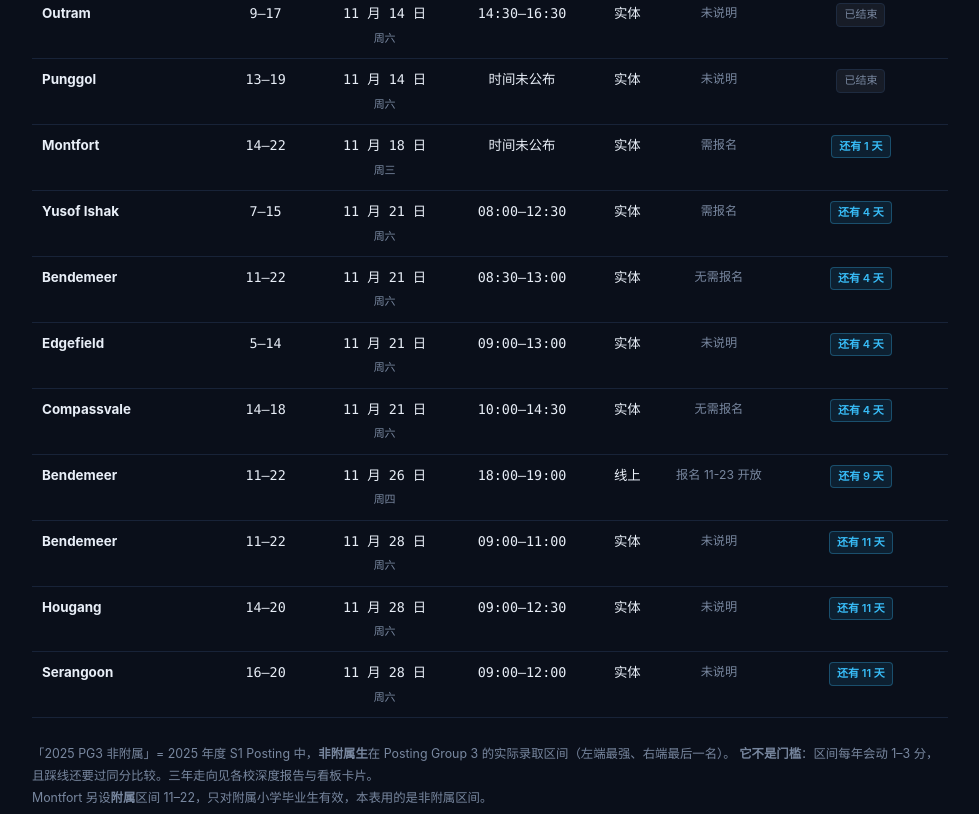
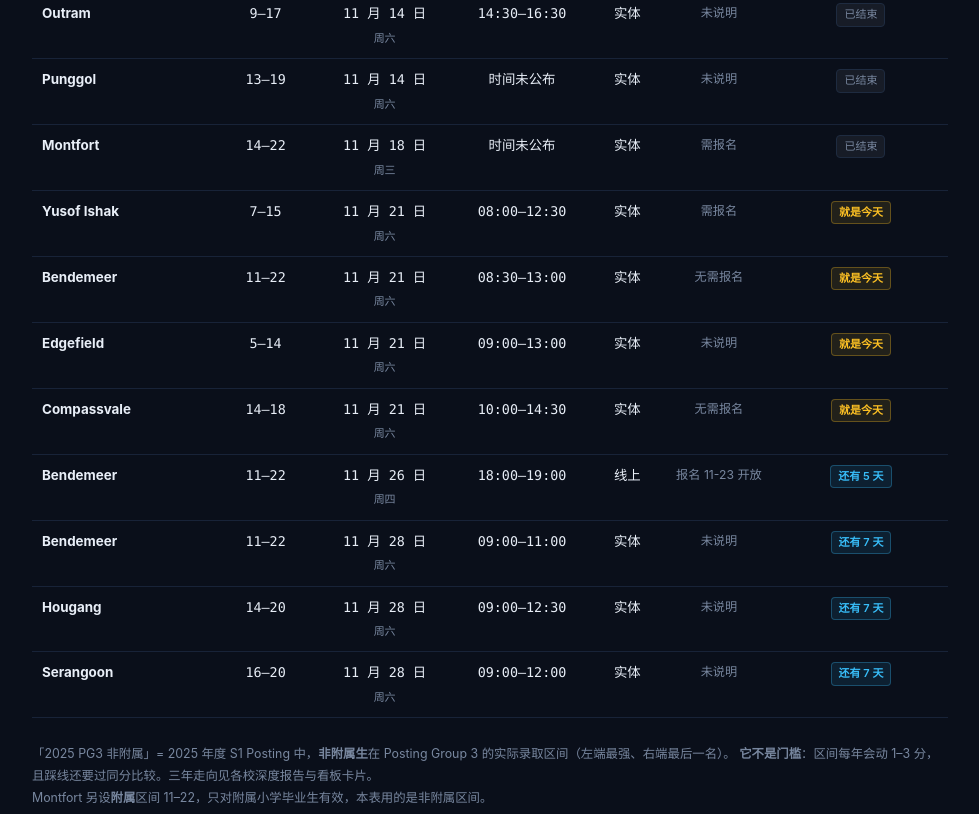
Before and after one commit to kindle0088-sys/psle-schools, a plain HTML site: page docs/openhouse.html in a window 1280 px wide. Shown: the part 1026-1840 px from the top of the page, without its empty margins (150-1129 px from the left). Drawn offline with Linux system fonts and the light colour scheme.

Commit message:
修复开放日验证：深度报告扩容后改为子集断言，并按今日重算状态

```diff
--- a/docs/openhouse.html
+++ b/docs/openhouse.html
@@ -242,7 +242,7 @@ dl.detail dd{margin:3px 0 0;color:var(--tx2)}
   <div class="wrap">
     <a class="backlink" href="index.html">← 返回学校看板</a>
     <div class="eyebrow">PSLE 2026 · 2027 年 1 月入学</div>
-    <h1>13 所深度报告学校的开放日<small>共 14 场活动 · 按 2026-11-17 计算，还剩 9 场没结束</small></h1>
+    <h1>13 所深度报告学校的开放日<small>共 14 场活动 · 按 2026-11-21 计算，还剩 8 场没结束</small></h1>
     <div class="sub">
       这一页只回答三件事：<b>哪天有空</b>、<b>去了能看什么</b>、<b>哪几条信息互相矛盾</b>。
       日期时间来自 MOE 官方汇总，活动内容只有在学校自己讲清楚时才写，没公布的一律标「未公布」——不替学校编节目单。
@@ -250,8 +250,8 @@ dl.detail dd{margin:3px 0 0;color:var(--tx2)}
     <div class="profile">
       <div><div class="k">收录学校</div><div class="v">13 所</div></div>
       <div><div class="k">活动场次</div><div class="v">14 场</div></div>
-      <div><div class="k">还能去</div><div class="v">9 场</div></div>
-      <div><div class="k">已结束</div><div class="v">5 场</div></div>
+      <div><div class="k">还能去</div><div class="v">8 场</div></div>
+      <div><div class="k">已结束</div><div class="v">6 场</div></div>
       <div><div class="k">有活动细节</div><div class="v">6/14</div></div>
     </div>
   </div>
@@ -271,14 +271,14 @@ dl.detail dd{margin:3px 0 0;color:var(--tx2)}
 
 <div class="note" style="margin-top:20px">
 <b>先说三个容易搞错的地方。</b>
-① <b>今天是 2026-11-17</b>，13 所里有 5 场已在 11-14 办完 —— 这一批邻里学校习惯在 PSLE 出分前两周的周六集中办；
+① <b>今天是 2026-11-21</b>，13 所里有 6 场已在 11-14 办完 —— 这一批邻里学校习惯在 PSLE 出分前两周的周六集中办；
 ② <b>开放日不是录取环节</b>，去不去不影响 S1 分配，也不会让 COP 变低；
 ③ <b>「官方未公布活动」不等于没安排</b>，只是没人写出来，这种时候打电话问比到现场碰运气靠谱。
 </div>
 
 <section>
 <h2 id="s1"><span class="n">01</span>一眼看完：14 场按时间排</h2>
-<p class="lead">同一所学校的多场活动分行列出。状态按 2026-11-17 计算 —— 重新构建本页就会跟着变，不是写死的。</p>
+<p class="lead">同一所学校的多场活动分行列出。状态按 2026-11-21 计算 —— 重新构建本页就会跟着变，不是写死的。</p>
 <div style="overflow-x:auto">
 <table>
 <thead><tr>
@@ -340,7 +340,7 @@ dl.detail dd{margin:3px 0 0;color:var(--tx2)}
   <td class="num mid">时间未公布</td>
   <td class="mid">实体</td>
   <td class="mid soft" style="font-size:12.2px">需报名</td>
-  <td class="mid"><span class="st st-upcoming">还有 1 天</span></td>
+  <td class="mid"><span class="st st-past">已结束</span></td>
 </tr>
 <tr>
   <td><b>Yusof Ishak</b></td>
@@ -349,7 +349,7 @@ dl.detail dd{margin:3px 0 0;color:var(--tx2)}
   <td class="num mid">08:00–12:30</td>
   <td class="mid">实体</td>
   <td class="mid soft" style="font-size:12.2px">需报名</td>
-  <td class="mid"><span class="st st-upcoming">还有 4 天</span></td>
+  <td class="mid"><span class="st st-today">就是今天</span></td>
 </tr>
 <tr>
   <td><b>Bendemeer</b></td>
@@ -358,7 +358,7 @@ dl.detail dd{margin:3px 0 0;color:var(--tx2)}
   <td class="num mid">08:30–13:00</td>
   <td class="mid">实体</td>
   <td class="mid soft" style="font-size:12.2px">无需报名</td>
-  <td class="mid"><span class="st st-upcoming">还有 4 天</span></td>
+  <td class="mid"><span class="st st-today">就是今天</span></td>
 </tr>
 <tr>
   <td><b>Edgefield</b></td>
@@ -367,7 +367,7 @@ dl.detail dd{margin:3px 0 0;color:var(--tx2)}
   <td class="num mid">09:00–13:00</td>
   <td class="mid">实体</td>
   <td class="mid soft" style="font-size:12.2px">未说明</td>
-  <td class="mid"><span class="st st-upcoming">还有 4 天</span></td>
+  <td class="mid"><span class="st st-today">就是今天</span></td>
 </tr>
 <tr>
   <td><b>Compassvale</b></td>
@@ -376,7 +376,7 @@ dl.detail dd{margin:3px 0 0;color:var(--tx2)}
   <td class="num mid">10:00–14:30</td>
   <td class="mid">实体</td>
   <td class="mid soft" style="font-size:12.2px">无需报名</td>
-  <td class="mid"><span class="st st-upcoming">还有 4 天</span></td>
+  <td class="mid"><span class="st st-today">就是今天</span></td>
 </tr>
 <tr>
   <td><b>Bendemeer</b></td>
@@ -385,7 +385,7 @@ dl.detail dd{margin:3px 0 0;color:var(--tx2)}
   <td class="num mid">18:00–19:00</td>
   <td class="mid">线上</td>
   <td class="mid soft" style="font-size:12.2px">报名 11-23 开放</td>
-  <td class="mid"><span class="st st-upcoming">还有 9 天</span></td>
+  <td class="mid"><span class="st st-upcoming">还有 5 天</span></td>
 </tr>
 <tr>
   <td><b>Bendemeer</b></td>
@@ -394,7 +394,7 @@ dl.detail dd{margin:3px 0 0;color:var(--tx2)}
   <td class="num mid">09:00–11:00</td>
   <td class="mid">实体</td>
   <td class="mid soft" style="font-size:12.2px">未说明</td>
-  <td class="mid"><span class="st st-upcoming">还有 11 天</span></td>
+  <td class="mid"><span class="st st-upcoming">还有 7 天</span></td>
 </tr>
 <tr>
   <td><b>Hougang</b></td>
@@ -403,7 +403,7 @@ dl.detail dd{margin:3px 0 0;color:var(--tx2)}
   <td class="num mid">09:00–12:30</td>
   <td class="mid">实体</td>
   <td class="mid soft" style="font-size:12.2px">未说明</td>
-  <td class="mid"><span class="st st-upcoming">还有 11 天</span></td>
+  <td class="mid"><span class="st st-upcoming">还有 7 天</span></td>
 </tr>
 <tr>
   <td><b>Serangoon</b></td>
@@ -412,7 +412,7 @@ dl.detail dd{margin:3px 0 0;color:var(--tx2)}
   <td class="num mid">09:00–12:00</td>
   <td class="mid">实体</td>
   <td class="mid soft" style="font-size:12.2px">未说明</td>
-  <td class="mid"><span class="st st-upcoming">还有 11 天</span></td>
+  <td class="mid"><span class="st st-upcoming">还有 7 天</span></td>
 </tr>
 </tbody>
 </table>
@@ -556,7 +556,7 @@ dl.detail dd{margin:3px 0 0;color:var(--tx2)}
   <div class="ev">
         <div class="ev-hd">
           <span class="ev-date">11 月 18 日–11 月 20 日 · 周三</span>
-          <span class="st st-upcoming">还有 1 天</span>
+          <span class="st st-past">已结束</span>
           <span class="ev-time">时间未公布</span>
           <span class="badge">实体</span>
           <span class="badge badge-risk">需报名</span>
@@ -580,7 +580,7 @@ dl.detail dd{margin:3px 0 0;color:var(--tx2)}
   <div class="ev">
         <div class="ev-hd">
           <span class="ev-date">11 月 21 日 · 周六</span>
-          <span class="st st-upcoming">还有 4 天</span>
+          <span class="st st-today">就是今天</span>
           <span class="ev-time">08:00–12:30</span>
           <span class="badge">实体</span>
           <span class="badge badge-risk">需报名</span>
@@ -604,7 +604,7 @@ dl.detail dd{margin:3px 0 0;color:var(--tx2)}
   <div class="ev">
         <div class="ev-hd">
           <span class="ev-date">11 月 21 日 · 周六</span>
-          <span class="st st-upcoming">还有 4 天</span>
+          <span class="st st-today">就是今天</span>
           <span class="ev-time">08:30–13:00</span>
           <span class="badge">实体</span>
           <span class="badge">无需报名</span>
@@ -617,7 +617,7 @@ dl.detail dd{margin:3px 0 0;color:var(--tx2)}
 <div class="ev">
         <div class="ev-hd">
           <span class="ev-date">11 月 26 日 · 周四</span>
-          <span class="st st-upcoming">还有 9 天</span>
+          <span class="st st-upcoming">还有 5 天</span>
           <span class="ev-time">18:00–19:00</span>
           <span class="badge">线上</span>
           <span class="badge badge-risk">报名 11-23 开放</span>
@@ -630,7 +630,7 @@ dl.detail dd{margin:3px 0 0;color:var(--tx2)}
 <div class="ev">
         <div class="ev-hd">
           <span class="ev-date">11 月 28 日 · 周六</span>
-          <span class="st st-upcoming">还有 11 天</span>
+          <span class="st st-upcoming">还有 7 天</span>
           <span class="ev-time">09:00–11:00</span>
           <span class="badge">实体</span>
           <span class="badge">未说明</span>
@@ -654,7 +654,7 @@ dl.detail dd{margin:3px 0 0;color:var(--tx2)}
   <div class="ev">
         <div class="ev-hd">
           <span class="ev-date">11 月 21 日 · 周六</span>
-          <span class="st st-upcoming">还有 4 天</span>
+          <span class="st st-today">就是今天</span>
           <span class="ev-time">09:00–13:00</span>
           <span class="badge">实体</span>
           <span class="badge">未说明</span>
@@ -678,7 +678,7 @@ dl.detail dd{margin:3px 0 0;color:var(--tx2)}
   <div class="ev">
         <div class="ev-hd">
           <span class="ev-date">11 月 21 日 · 周六</span>
-          <span class="st st-upcoming">还有 4 天</span>
+          <span class="st st-today">就是今天</span>
           <span class="ev-time">10:00–14:30</span>
           <span class="badge">实体</span>
           <span class="badge">无需报名</span>
@@ -702,7 +702,7 @@ dl.detail dd{margin:3px 0 0;color:var(--tx2)}
   <div class="ev">
         <div class="ev-hd">
           <span class="ev-date">11 月 28 日 · 周六</span>
-          <span class="st st-upcoming">还有 11 天</span>
+          <span class="st st-upcoming">还有 7 天</span>
           <span class="ev-time">09:00–12:30</span>
           <span class="badge">实体</span>
           <span class="badge">未说明</span>
@@ -726,7 +726,7 @@ dl.detail dd{margin:3px 0 0;color:var(--tx2)}
   <div class="ev">
         <div class="ev-hd">
           <span class="ev-date">11 月 28 日 · 周六</span>
-          <span class="st st-upcoming">还有 11 天</span>
+          <span class="st st-upcoming">还有 7 天</span>
           <span class="ev-time">09:00–12:00</span>
           <span class="badge">实体</span>
           <span class="badge">未说明</span>
@@ -804,15 +804,15 @@ dl.detail dd{margin:3px 0 0;color:var(--tx2)}
 
 <section>
 <h2 id="s4"><span class="n">04</span>方案 A 的 6 所，还赶得上吗</h2>
-<p class="lead">志愿报告里排的 6 个位置，逐所对照开放日状态。按 2026-11-17 算。</p>
+<p class="lead">志愿报告里排的 6 个位置，逐所对照开放日状态。按 2026-11-21 算。</p>
 <table>
 <thead><tr><th style="width:34%">志愿校</th><th class="mid">日期</th><th class="mid">时间</th><th class="mid">状态</th></tr></thead>
 <tbody>
 <tr><td>Greendale</td><td class="num mid">11 月 14 日 · 周六</td><td class="num mid">09:00–13:00</td><td class="mid"><span class="st st-past">已结束</span></td></tr>
-<tr><td><b>Compassvale</b></td><td class="num mid">11 月 21 日 · 周六</td><td class="num mid">10:00–14:30</td><td class="mid"><span class="st st-upcoming">还有 4 天</span></td></tr>
+<tr><td><b>Compassvale</b></td><td class="num mid">11 月 21 日 · 周六</td><td class="num mid">10:00–14:30</td><td class="mid"><span class="st st-today">就是今天</span></td></tr>
 <tr><td>Seng Kang</td><td class="num mid">11 月 14 日 · 周六</td><td class="num mid">08:00–12:00</td><td class="mid"><span class="st st-past">已结束</span></td></tr>
 <tr><td>North Vista</td><td class="num mid">11 月 14 日 · 周六</td><td class="num mid">08:00–13:00</td><td class="mid"><span class="st st-past">已结束</span></td></tr>
-<tr><td><b>Bendemeer</b></td><td class="num mid">11 月 21 日 · 周六</td><td class="num mid">08:30–13:00</td><td class="mid"><span class="st st-upcoming">还有 4 天</span></td></tr>
+<tr><td><b>Bendemeer</b></td><td class="num mid">11 月 21 日 · 周六</td><td class="num mid">08:30–13:00</td><td class="mid"><span class="st st-today">就是今天</span></td></tr>
 <tr><td class="soft">Bartley</td><td class="num mid soft">—</td><td class="num mid soft">—</td><td class="mid soft">无记录</td></tr>
 </tbody>
 </table>
@@ -856,7 +856,7 @@ dl.detail dd{margin:3px 0 0;color:var(--tx2)}
 <b>四条边界，说清楚免得误用：</b><br>
 ① 开放日不是录取环节：去不去不影响 S1 分配，也不会改变 COP。它的作用是让你判断「这所学校适不适合」，以及提前排掉通勤与氛围上的误判。<br>② 时间与活动都可能临时调整。MOE 列表自身标注「准确截至 2026-11-06」，学校网站才是最终口径。<br>③ 「官方未公布具体活动」不等于没有安排 —— 多数学校现场就是校园参观 + 科目/CCA 摊位 + 校长讲座，但这句话是我的经验判断，不是学校说的，所以页面上不写成事实。<br>④ 已结束的场次仍然保留在表里：一是对照（谁家办得早、办得久），二是明年这套时间规律大概率重复（多数学校固定在 PSLE 出分前两周的周六）。
 </div>
-<p class="soft" style="font-size:12.4px">本页生成于 2026/11/17 21:47:16 SGT；状态按 2026-11-17 计算，数据更新于 2026-11-15。</p>
+<p class="soft" style="font-size:12.4px">本页生成于 2026/11/21 23:25:40 SGT；状态按 2026-11-21 计算，数据更新于 2026-11-15。</p>
 </section>
 
 <div class="foot">
```
Also changed, not shown: 1 other file.
